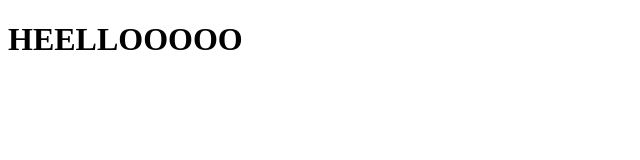
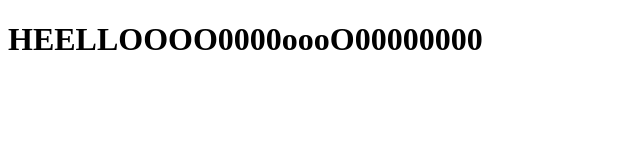
Before and after one commit to abrarfaiaz0/vibration-api-test, a plain HTML site: page index.html in a window 1280 px wide. Shown: the whole page, without its empty margins (0-640 px from the left). Drawn offline with Linux system fonts and the light colour scheme.

Commit message:
added h1

```diff
--- a/index.html
+++ b/index.html
@@ -8,6 +8,6 @@
     <script src="script.js" defer></script>
   </head>
   <body>
-    <h1>HEELLOOOOO</h1>
+    <h1>HEELLOOOO0000oooO00000000</h1>
   </body>
 </html>
```
